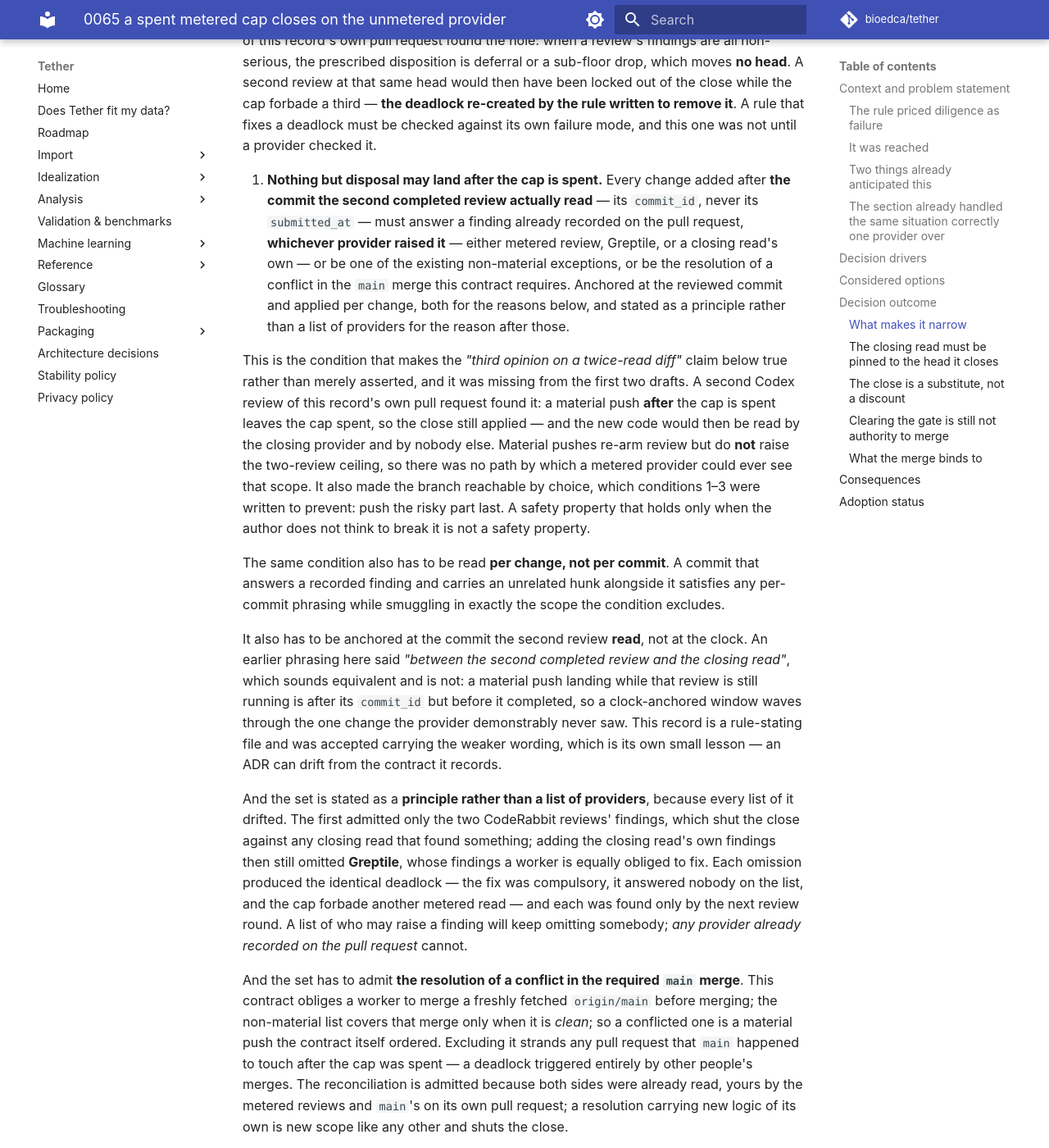
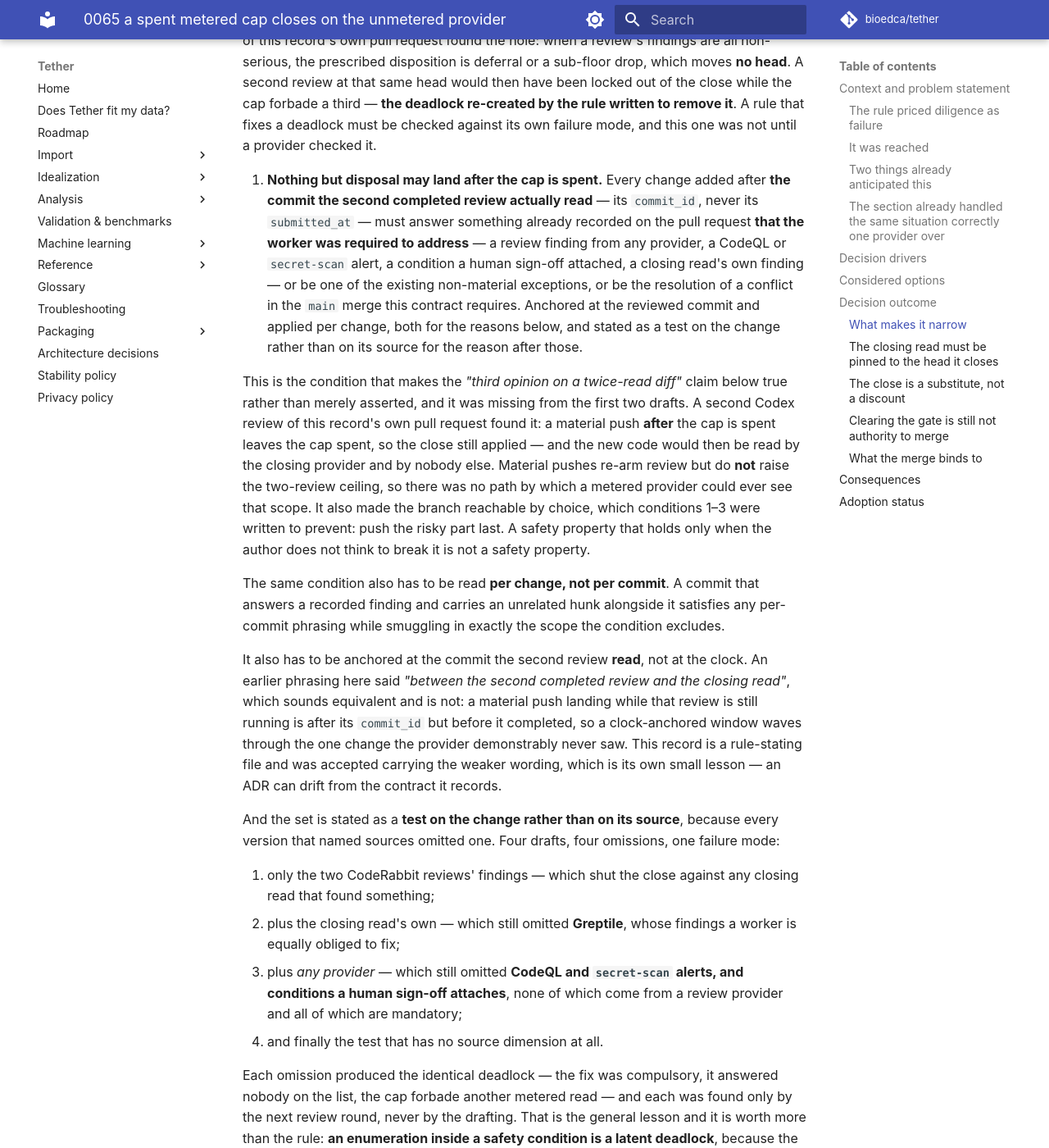
Before and after one commit to bioedca/tether, an MkDocs documentation site: the page built from docs/adr/0065-a-spent-metered-cap-closes-on-the-unmetered-provider.md, in a window 1280 px wide and 1400 px high, scrolled down 4369 px. Shown: the whole window at 82% size. Built offline with MkDocs 1.6.1 and Material for MkDocs 9.7.7, drawn with Linux system fonts in a browser that asks for light colours; comment, search, counter and statistics services are not loaded; the version menu is left out; some of the changed text lies outside the part shown.

Commit message:
fix(agents): drop the source dimension from the post-cap condition entirely
Codex round 18, one P1, and the fourth time this one set has been too narrow: a
CodeQL or secret-scan alert, or a condition a human sign-off attaches, is
mandatory to fix and comes from no review provider at all -- so "whichever
provider raised it" still shut the close on work the contract compels.

Four drafts, four omissions, one failure mode:

  1. only the two CodeRabbit reviews' findings -- shut out the closing read;
  2. plus the closing read's own -- omitted Greptile;
  3. plus any provider -- omitted CI alerts and human sign-off;
  4. no source dimension at all.

Each was found by the next review round and never by the drafting, which is the
general lesson and is worth more than the rule: an ENUMERATION INSIDE A SAFETY
CONDITION IS A LATENT DEADLOCK, because the condition fails closed and the list
is always incomplete. ADR-0065 records it that way rather than as four incidents.

The condition now tests the CHANGE and not its source: a late hunk must answer
something already recorded on the pull request that you were required to address,
or be a non-material exception, or be the required main-merge conflict
resolution. That is the line it was always drawing -- between work you were
obliged to do and scope you chose to add -- and the named examples are
illustrations rather than the rule.

AGENTS.md, CONTRIBUTING.md, the PR template and ADR-0065 all carry it, swept in
this commit rather than left for the next round to find.

Local gates: 2938 passed, 19 skipped, 34 deselected; mkdocs --strict green.

```diff
--- a/docs/adr/0065-a-spent-metered-cap-closes-on-the-unmetered-provider.md
+++ b/docs/adr/0065-a-spent-metered-cap-closes-on-the-unmetered-provider.md
@@ -160,11 +160,12 @@ an agent's account of its own reasoning:
 
 4. **Nothing but disposal may land after the cap is spent.** Every change added after **the commit
    the second completed review actually read** — its `commit_id`, never its `submitted_at` — must
-   answer a finding already recorded on the pull request, **whichever provider raised it** — either
-   metered review, Greptile, or a closing read's own — or be one of the existing non-material
+   answer something already recorded on the pull request **that the worker was required to address**
+   — a review finding from any provider, a CodeQL or `secret-scan` alert, a condition a human
+   sign-off attached, a closing read's own finding — or be one of the existing non-material
    exceptions, or be the resolution of a conflict in the `main` merge this contract requires.
    Anchored at the reviewed commit and applied per change, both for the reasons below, and stated as
-   a principle rather than a list of providers for the reason after those.
+   a test on the change rather than on its source for the reason after those.
 
    This is the condition that makes the *"third opinion on a twice-read diff"* claim below true
    rather than merely asserted, and it was missing from the first two drafts. A second Codex review
@@ -187,14 +188,24 @@ an agent's account of its own reasoning:
    provider demonstrably never saw. This record is a rule-stating file and was accepted carrying the
    weaker wording, which is its own small lesson — an ADR can drift from the contract it records.
 
-   And the set is stated as a **principle rather than a list of providers**, because every list of
-   it drifted. The first admitted only the two CodeRabbit reviews' findings, which shut the close
-   against any closing read that found something; adding the closing read's own findings then still
-   omitted **Greptile**, whose findings a worker is equally obliged to fix. Each omission produced
-   the identical deadlock — the fix was compulsory, it answered nobody on the list, and the cap
-   forbade another metered read — and each was found only by the next review round. A list of who
-   may raise a finding will keep omitting somebody; *any provider already recorded on the pull
-   request* cannot.
+   And the set is stated as a **test on the change rather than on its source**, because every
+   version that named sources omitted one. Four drafts, four omissions, one failure mode:
+
+   1. only the two CodeRabbit reviews' findings — which shut the close against any closing read that
+      found something;
+   2. plus the closing read's own — which still omitted **Greptile**, whose findings a worker is
+      equally obliged to fix;
+   3. plus *any provider* — which still omitted **CodeQL and `secret-scan` alerts, and conditions a
+      human sign-off attaches**, none of which come from a review provider and all of which are
+      mandatory;
+   4. and finally the test that has no source dimension at all.
+
+   Each omission produced the identical deadlock — the fix was compulsory, it answered nobody on the
+   list, the cap forbade another metered read — and each was found only by the next review round,
+   never by the drafting. That is the general lesson and it is worth more than the rule: **an
+   enumeration inside a safety condition is a latent deadlock**, because the condition fails closed
+   and the enumeration is always incomplete. The line the condition is actually drawing is between
+   work you were *obliged* to do and scope you *chose* to add, and that is what it should say.
 
    And the set has to admit **the resolution of a conflict in the required `main` merge**. This
    contract obliges a worker to merge a freshly fetched `origin/main` before merging; the
```
Also changed, not shown: AGENTS.md (+11 -7 lines), CONTRIBUTING.md (+4 -2 lines), .github/pull_request_template.md.
